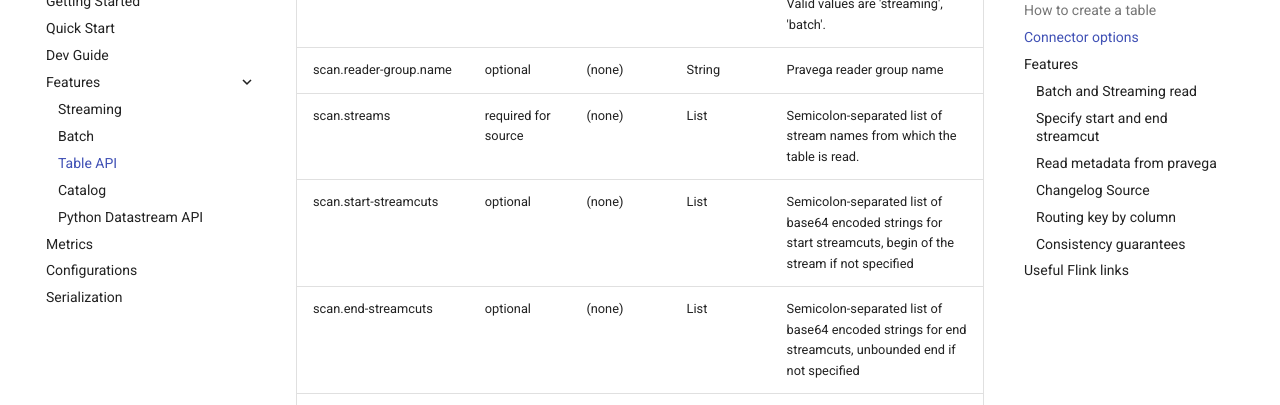
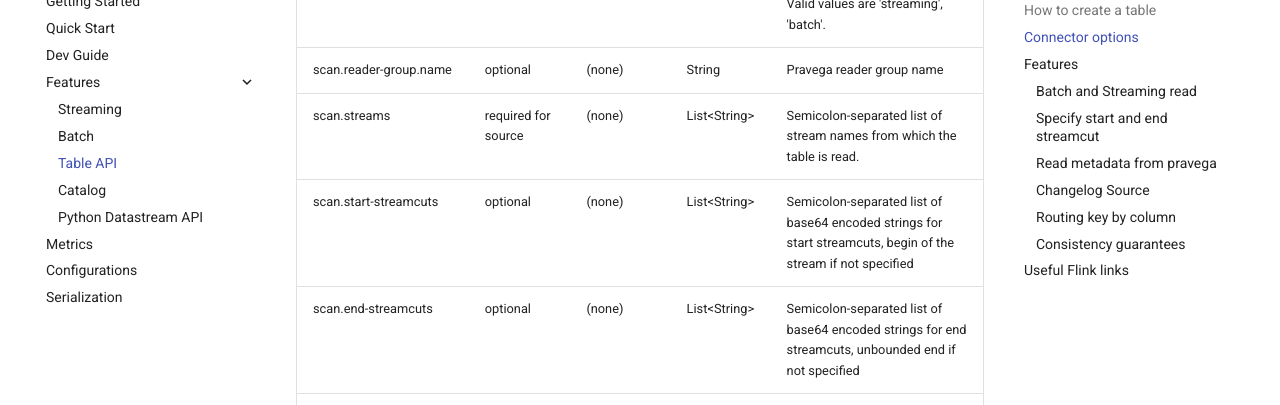
Before and after one commit to pravega/flink-connectors, an MkDocs documentation site: the page built from documentation/src/docs/table-api.md, in a window 1280 px wide and 900 px high, scrolled down 2185 px. Shown: the part 152-557 px from the top of the window. Built offline with MkDocs 1.6.1 and Material for MkDocs 9.7.7, drawn with Linux system fonts in a browser that asks for light colours; comment, search, counter and statistics services are not loaded; some of the changed text lies outside the part shown.

Commit message:
Fix invalid Markdown

```diff
--- a/documentation/src/docs/table-api.md
+++ b/documentation/src/docs/table-api.md
@@ -89,9 +91,9 @@ WITH (
 | security.trust-store                                   | optional            | (none)        | String       | Trust Store for Pravega client                                                                                |
 | scan.execution.type                                    | optional            | streaming     | String       | Execution type for scan source. Valid values are 'streaming', 'batch'.                                        |
 | scan.reader-group.name                                 | optional            | (none)        | String       | Pravega reader group name                                                                                     |
-| scan.streams                                           | required for source | (none)        | List<String> | Semicolon-separated list of stream names from which the table is read.                                        |
-| scan.start-streamcuts                                  | optional            | (none)        | List<String> | Semicolon-separated list of base64 encoded strings for start streamcuts, begin of the stream if not specified |
-| scan.end-streamcuts                                    | optional            | (none)        | List<String> | Semicolon-separated list of base64 encoded strings for end streamcuts, unbounded end if not specified         |
+| scan.streams                                           | required for source | (none)        | List&lt;String&gt; | Semicolon-separated list of stream names from which the table is read.                                        |
+| scan.start-streamcuts                                  | optional            | (none)        | List&lt;String&gt; | Semicolon-separated list of base64 encoded strings for start streamcuts, begin of the stream if not specified |
+| scan.end-streamcuts                                    | optional            | (none)        | List&lt;String&gt; | Semicolon-separated list of base64 encoded strings for end streamcuts, unbounded end if not specified         |
 | scan.reader-group.max-outstanding-checkpoint-request   | optional            | 3             | Integer      | Maximum outstanding checkpoint requests to Pravega                                                            |
 | scan.reader-group.refresh.interval                     | optional            | 3 s           | Duration     | Refresh interval for reader group                                                                             |
 | scan.event-read.timeout.interval                       | optional            | 1 s           | Duration     | Timeout for the call to read events from Pravega                                                              |
@@ -109,7 +111,7 @@ WITH (
 `scan.execution.type` can be specified as user's choice to perform batch read or streaming read.
 In the streaming environment, the table source uses a [`FlinkPravegaReader`](streaming.md#flinkpravegareader) connector.
 In the batch environment, the table source uses a [`FlinkPravegaInputFormat`](batch.md#flinkpravegainputformat) connector.
-Please see the documentation of [Streaming Connector](streaming.md) and [Batch Connector](#batch.md) to have a better understanding on the below mentioned parameter list.
+Please see the documentation of [Streaming Connector](streaming.md) and [Batch Connector](batch.md) to have a better understanding on the below mentioned parameter list.
 
 ### Specify start and end streamcut
 
```
Also changed, not shown: other parts of documentation/src/docs/table-api.md (+4 -2 lines).
